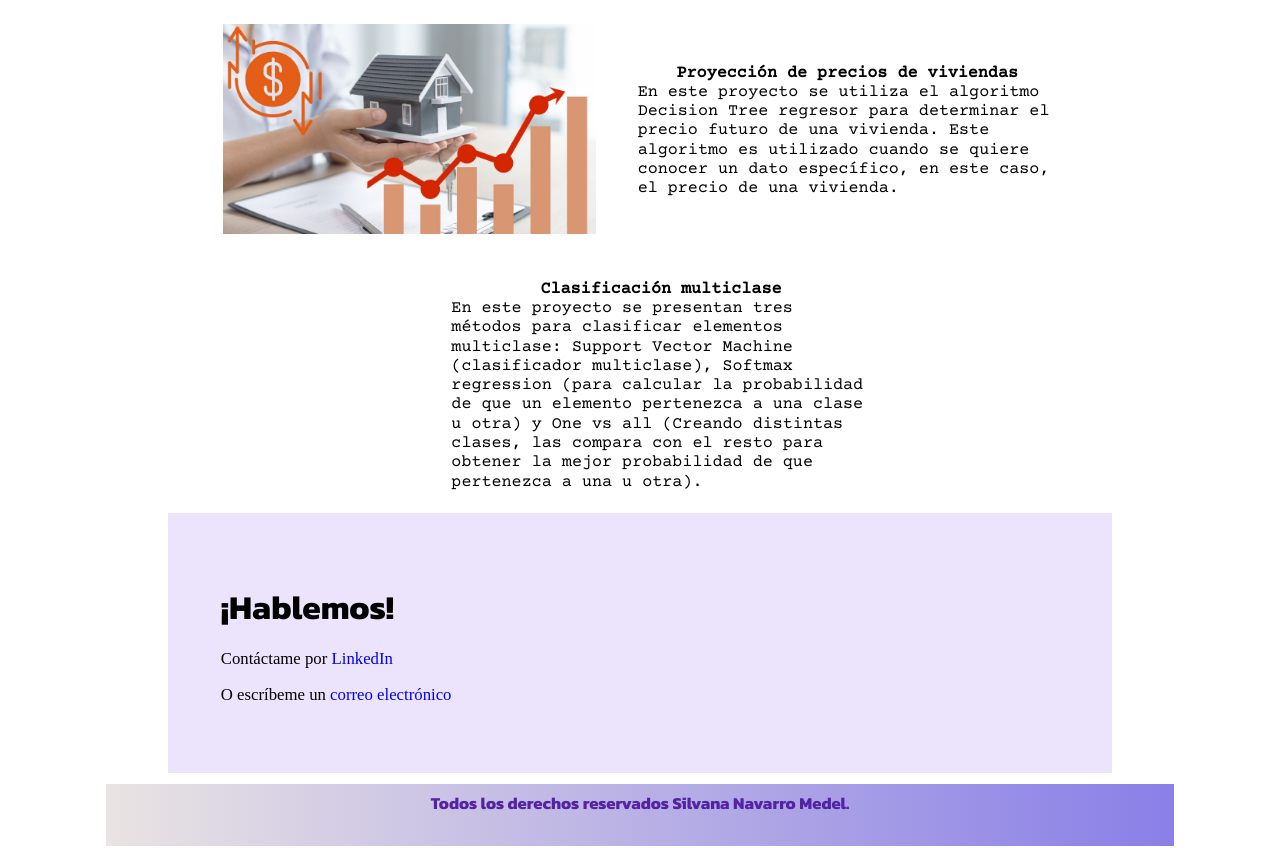
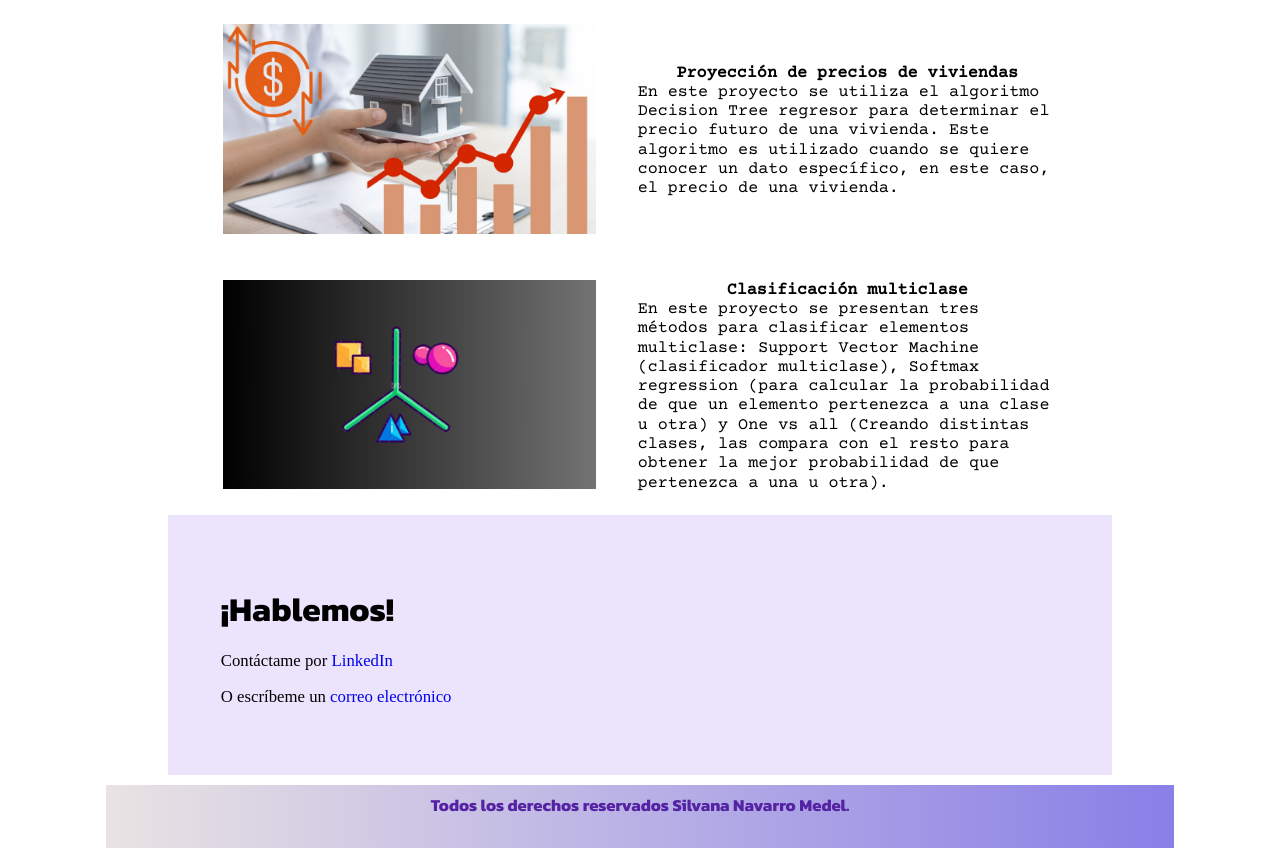
Before and after one commit to SilvanaNavarro/Portafolio, a plain HTML site: page index.html in a window 1280 px wide. Shown: the part 3223-4071 px from the top of the page. Drawn offline with nearby package versions, Linux system fonts and the light colour scheme.

Commit message:
Se termina de configurar el cuarto proyecto

```diff
--- a/index.html
+++ b/index.html
@@ -201,7 +201,7 @@
             <div class="proyecto">
                 <a target="_blank" href="https://github.com/SilvanaNavarro/MulticlassClassification.git">
                     <img class='proyecto-imagen'
-                    src=""></a>
+                    src="/Imagenes/multiclase.jpg"></a>
                 <p><span>Clasificación multiclase</span>
                     En este proyecto se presentan tres métodos para clasificar elementos multiclase: Support Vector Machine (clasificador multiclase), Softmax regression (para calcular la probabilidad de que un elemento pertenezca a una clase u otra) y One vs all (Creando distintas clases, las compara con el resto para obtener la mejor probabilidad de que pertenezca a una u otra).</p>
             </div>
```
Also changed, not shown: Imagenes/multiclase.jpg (added).
